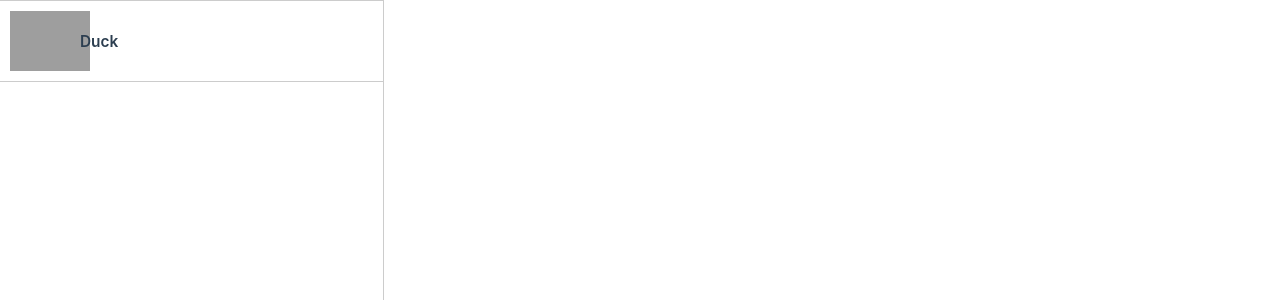
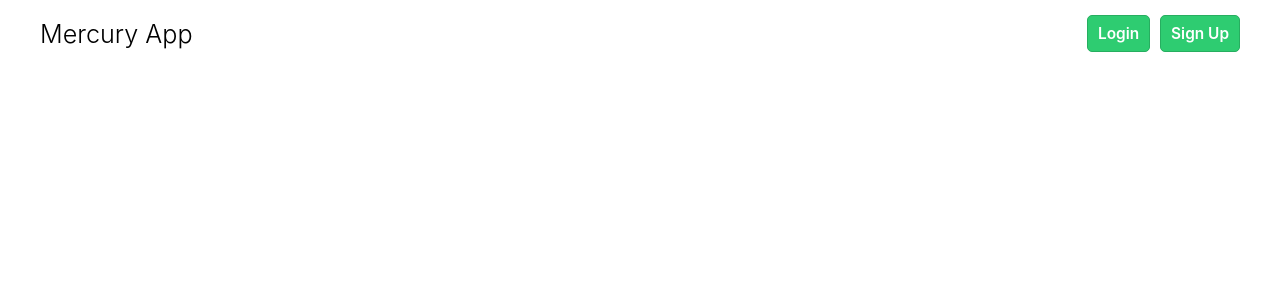
Before and after one commit to rainanDeveloper/MercuryApp, a React (Create React App) app in the folder app/: page / in a window 1280 px wide. Shown: the top 300 px of the page. Built offline with nearby package versions, Linux system fonts and the light colour scheme; grey boxes are pictures that could not be loaded.

Commit message:
Finished login page

```diff
--- /dev/null
+++ b/app/src/pages/Home.jsx
@@ -0,0 +1,22 @@
+import React from 'react'
+import { Link } from 'react-router-dom'
+import { StyledHome } from '../styles/pages/StyledHome'
+
+
+function Home() {
+
+
+	return (
+		<StyledHome>
+			<header>
+				<h1>Mercury App</h1>
+				<div className="initialPageButtons">
+					<Link to="./login">Login</Link>
+					<Link to="./signup">Sign Up</Link>
+				</div>
+			</header>
+		</StyledHome>
+	)
+}
+
+export {Home}
--- a/app/src/routes.jsx
+++ b/app/src/routes.jsx
@@ -1,13 +1,23 @@
 import React from 'react'
 import {BrowserRouter, Route, Switch} from 'react-router-dom'
 import { Dashboard } from './pages/Dashboard'
+import { Home } from './pages/Home'
 import { Login } from './pages/Login'
 
 const Routes = ()=>{
+
+	const authtoken = localStorage.getItem('authtoken')
+
+	var initialPage = Home
+
+	if(authtoken){
+		initialPage = Dashboard
+	}
+
     return (
         <BrowserRouter>
             <Switch>
-                <Route exact path="/" component={Dashboard}/>
+                <Route exact path="/" component={initialPage}/>
                 <Route exact path="/login" component={Login}/>
             </Switch>
         </BrowserRouter>
--- a/app/src/styles/GlobalStyles.js
+++ b/app/src/styles/GlobalStyles.js
@@ -19,14 +19,14 @@ html, body {
 	background-color: white;
 }
 
-input, button {
+input, button, a {
 	padding: 8px 10px;
 	border-radius: 5px;
 	border: solid 1px #e4e4e4;
 	background-color: white;
 }
 
-button {
+button, a {
 	background-color: #2ecc71;
 	border: solid 1px #27ae60;
 	color: white;
@@ -36,6 +36,11 @@ button {
 	margin-top: 10px;
 	transition-duration: 0.5s;
 	transition-timing-function: ease-in-out;
+}
+
+a {
+	text-decoration: none;
+	margin-top: 0;
 }
 
 button:hover {
--- /dev/null
+++ b/app/src/styles/pages/StyledHome.js
@@ -0,0 +1,36 @@
+
+import styled from 'styled-components';
+
+
+const StyledHome = styled.main`
+	width: 100%;
+	display: flex;
+	flex-direction: row;
+	justify-content: center;
+	padding: 15px;
+
+
+	header {
+		display: flex;
+		flex-direction: row;
+		gap: 10px;
+		justify-content: space-between;
+		align-items: center;
+		width: 100%;
+		max-width: 1200px;
+
+		h1 {
+			font-size: 1.8em;
+			font-weight: 300;
+		}
+
+		.initialPageButtons {
+			display: flex;
+			flex-direction: row;
+			align-items: center;
+			gap: 10px
+		}
+	}
+`
+
+export { StyledHome }
```
